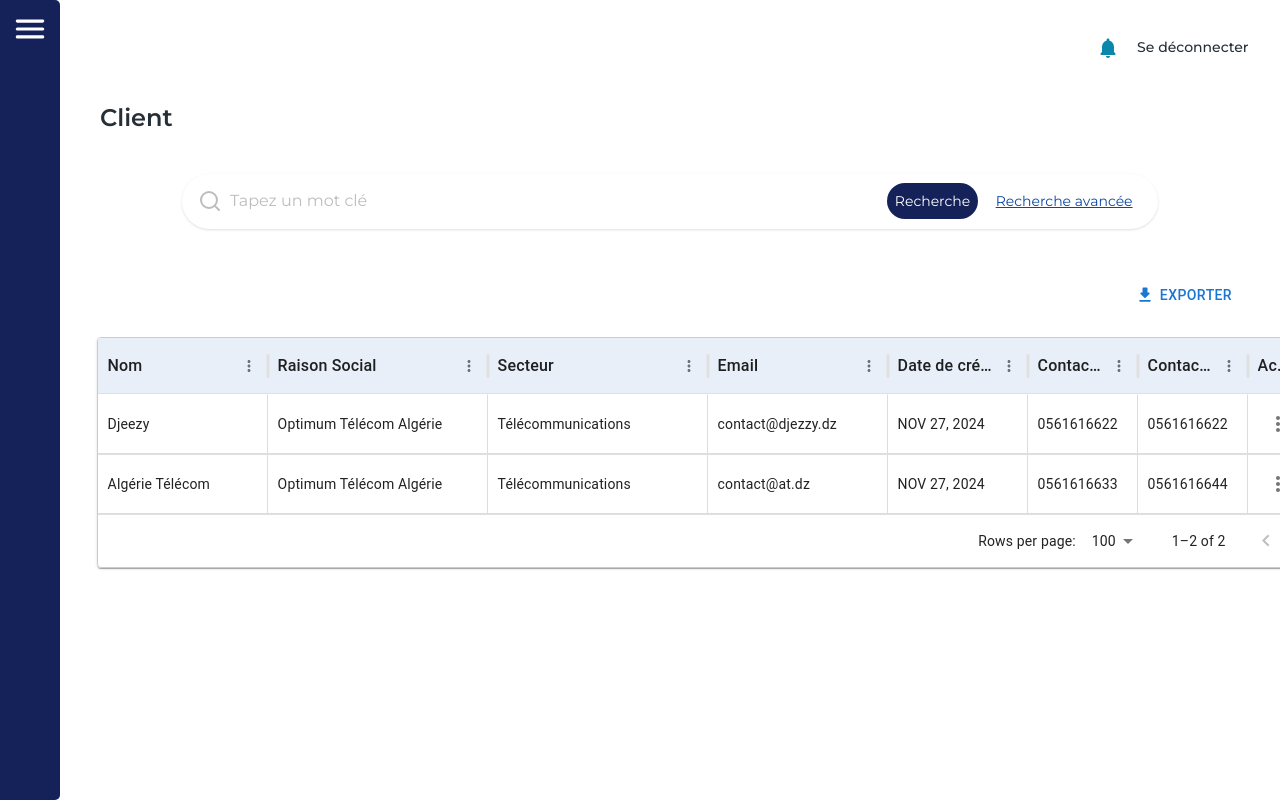
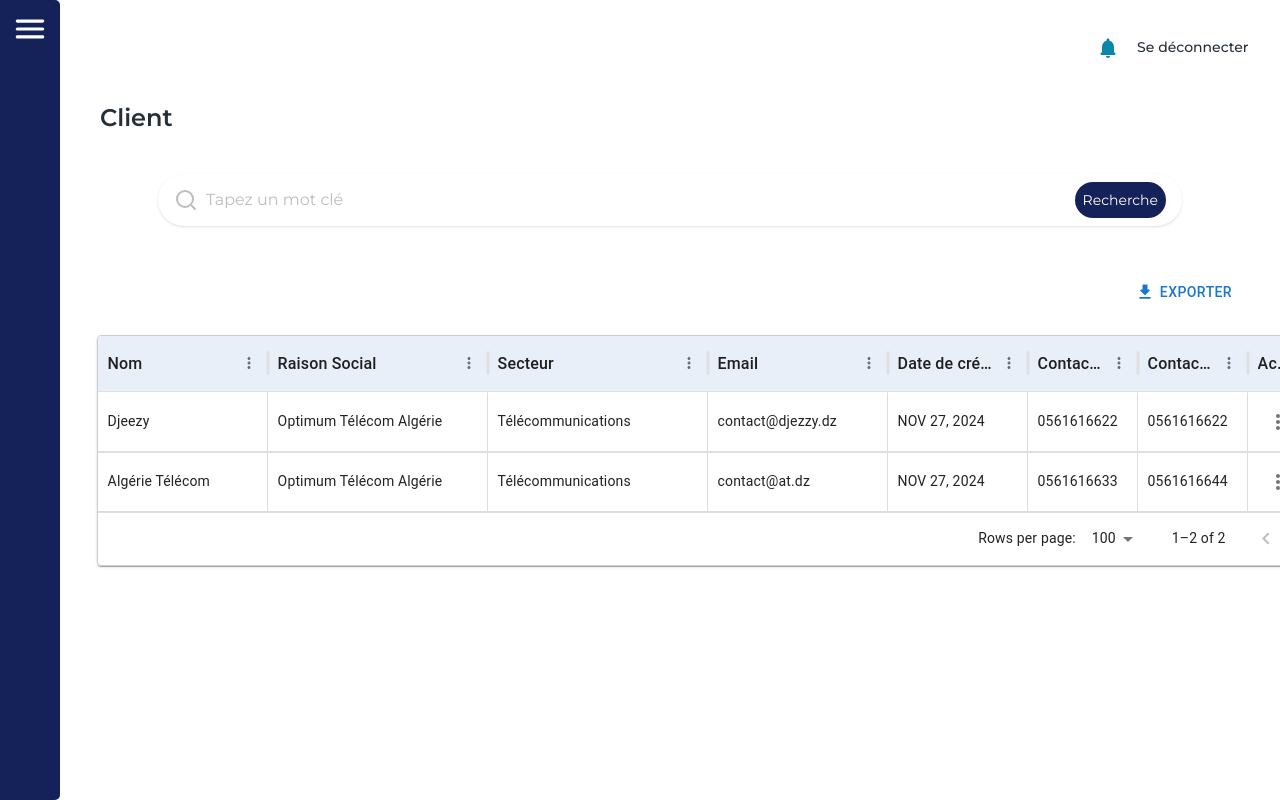
Before and after one commit to thaninamck/IT_Governance, a React (Vite) app in the folder frontend/: page /clients in a window 1280 px wide. Built offline with nearby package versions, Linux system fonts and the light colour scheme.

Commit message:
modifier Déclencher la recherche automatiquement lorsque searchQuery ou filters change

```diff
--- a/frontend/src/components/SearchBar.jsx
+++ b/frontend/src/components/SearchBar.jsx
@@ -1,10 +1,15 @@
-import React, { useState } from "react";
+import React, { useEffect, useState } from "react";
 import { Search } from "lucide-react";
 
 function SearchBar({ columnsConfig, initialRows, onSearch }) {
   const [isAdvancedSearchOpen, setIsAdvancedSearchOpen] = useState(false);
   const [searchQuery, setSearchQuery] = useState("");
   const [filters, setFilters] = useState({});
+
+  // Déclencher la recherche automatiquement lorsque searchQuery ou filters change
+  useEffect(() => {
+    handleSearch();
+  }, [searchQuery, filters]);
 
   const toggleAdvancedSearch = () => {
     setIsAdvancedSearchOpen(!isAdvancedSearchOpen);
@@ -23,6 +28,7 @@ function SearchBar({ columnsConfig, initialRows, onSearch }) {
         );
 
       const matchesFilters = Object.keys(filters).every((key) =>
+
         filters[key] === "" || row[key] === filters[key]
       );
 
@@ -36,7 +42,7 @@ function SearchBar({ columnsConfig, initialRows, onSearch }) {
   };
 
   return (
-    <div className="p-6 w-full max-w-5xl">
+    <div className="py-6 w-full max-w-5xl">
       {/* Barre de recherche */}
       <div className="flex items-center space-x-2 bg-white shadow rounded-full px-4 py-2">
         <Search className="text-gray-400" />
@@ -54,16 +60,16 @@ function SearchBar({ columnsConfig, initialRows, onSearch }) {
         >
           Recherche
         </button>
-        <button
+        {/* <button
           onClick={toggleAdvancedSearch}
           className="text-blue-900 underline text-sm border-none"
         >
           Recherche avancée
-        </button>
+        </button> */}
       </div>
 
       {/* Recherche avancée */}
-      {isAdvancedSearchOpen && (
+      {/* {isAdvancedSearchOpen && (
         <div className="mt-4 p-4 bg-white shadow rounded-lg">
           <h3 className="text-lg font-semibold text-[var(--subfont-gray)]">
             Recherche avancée
@@ -110,7 +116,7 @@ function SearchBar({ columnsConfig, initialRows, onSearch }) {
             </button>
           </div>
         </div>
-      )}
+      )} */}
     </div>
   );
 }
```
